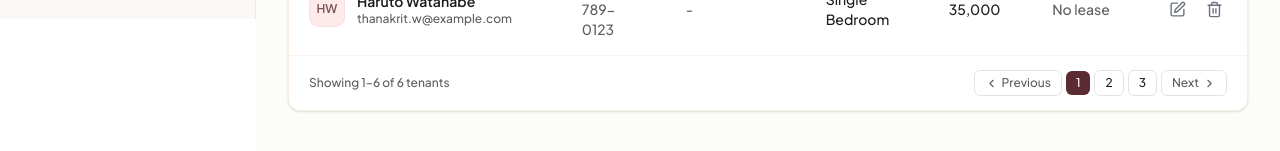
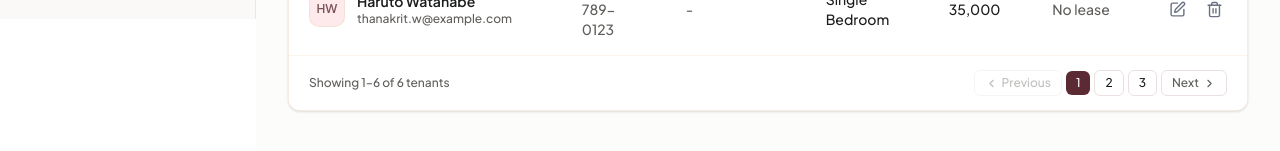
Before and after one commit to MUDST-2026-SakuraSoul-DevOps/MUDST-2026-SakuraSoul, a React (Vite) app in the folder frontend/: page /tenants in a window 1280 px wide. Shown: the part 781-932 px from the top of the page. Built offline with nearby package versions, Linux system fonts and the light colour scheme.

Commit message:
Fix Active status filter to show only active tenants and show No data on empty pages

```diff
--- a/frontend/src/pages/TenantsPage.tsx
+++ b/frontend/src/pages/TenantsPage.tsx
@@ -99,6 +99,8 @@ function buildRows(tenants: Tenant[], leases: Lease[], today: string): TenantRow
   })
 }
 
+const PAGE_SIZE = 10
+
 export default function TenantsPage() {
   const [addOpen, setAddOpen] = useState(false)
   const [editingTenant, setEditingTenant] = useState<TenantRow | null>(null)
@@ -107,6 +109,16 @@ export default function TenantsPage() {
   const [search, setSearch] = useState('')
   const [statusFilter, setStatusFilter] = useState<StatusFilter>('ALL')
   const [currentPage, setCurrentPage] = useState(1)
+
+  function handleSearchChange(val: string) {
+    setSearch(val)
+    setCurrentPage(1)
+  }
+
+  function handleStatusFilterChange(filter: StatusFilter) {
+    setStatusFilter(filter)
+    setCurrentPage(1)
+  }
 
   const directory = useLoader(async () => {
     const [tenants, leases] = await Promise.all([fetchTenants(), fetchLeases()])
@@ -123,16 +135,7 @@ export default function TenantsPage() {
   const filtered = useMemo(() => {
     const query = search.trim().toLowerCase()
     return rows.filter((row) => {
-      if (statusFilter === 'Active' && row.status !== 'ACTIVE') {
-        return false
-      }
-      if (statusFilter === 'Ended' && row.status !== 'ENDED') {
-        return false
-      }
-      if (statusFilter === 'Pending' && row.displayStatus !== 'Pending') {
-        return false
-      }
-      if (statusFilter === 'Overdue' && row.displayStatus !== 'Overdue') {
+      if (statusFilter !== 'ALL' && row.displayStatus !== statusFilter) {
         return false
       }
       if (query === '') {
@@ -146,6 +149,11 @@ export default function TenantsPage() {
       )
     })
   }, [rows, search, statusFilter])
+
+  const paginatedRows = useMemo(() => {
+    const start = (currentPage - 1) * PAGE_SIZE
+    return filtered.slice(start, start + PAGE_SIZE)
+  }, [filtered, currentPage])
 
   return (
     <div className="flex flex-col gap-6">
@@ -171,7 +179,7 @@ export default function TenantsPage() {
           <input
             type="text"
             value={search}
-            onChange={(e) => setSearch(e.target.value)}
+            onChange={(e) => handleSearchChange(e.target.value)}
             placeholder="Search tenants by name or unit..."
             aria-label="Search tenants by name or unit"
             className="w-full bg-transparent pl-7 pr-1 text-sm text-ink outline-none placeholder:text-gray-300"
@@ -182,7 +190,7 @@ export default function TenantsPage() {
             <button
               key={option.id}
               type="button"
-              onClick={() => setStatusFilter(option.id)}
+              onClick={() => handleStatusFilterChange(option.id)}
               aria-pressed={statusFilter === option.id}
               className={`flex items-center gap-1.5 rounded-full px-3.5 py-1.5 text-xs font-medium transition-colors ${
                 statusFilter === option.id
@@ -245,7 +253,14 @@ export default function TenantsPage() {
                 </tr>
               </thead>
               <tbody className="divide-y divide-[rgba(238,217,196,0.3)]">
-                {filtered.map((row) => (
+                {paginatedRows.length === 0 ? (
+                  <tr>
+                    <td colSpan={7} className="px-5 py-12 text-center text-sm font-medium text-ink-muted">
+                      No data
+                    </td>
+                  </tr>
+                ) : (
+                  paginatedRows.map((row) => (
                     <tr key={row.tenant.id} className="hover:bg-[#fcfbf9]/60 transition-colors">
                       {/* TENANT */}
                       <td className="px-5 py-4">
@@ -322,7 +337,8 @@ export default function TenantsPage() {
                         </div>
                       </td>
                     </tr>
-                ))}
+                  ))
+                )}
               </tbody>
             </table>
           )}
@@ -331,13 +347,16 @@ export default function TenantsPage() {
         {rows.length > 0 && (
           <div className="flex flex-col gap-3 border-t border-[rgba(238,217,196,0.3)] bg-white px-5 py-3.5 sm:flex-row sm:items-center sm:justify-between">
             <p className="text-xs text-ink-muted">
-              Showing 1–{filtered.length} of {rows.length} tenants
+              {filtered.length === 0 || paginatedRows.length === 0
+                ? 'Showing 0 tenants'
+                : `Showing ${(currentPage - 1) * PAGE_SIZE + 1}–${Math.min(currentPage * PAGE_SIZE, filtered.length)} of ${filtered.length} tenants`}
             </p>
             <div className="flex items-center gap-1">
               <button
                 type="button"
                 onClick={() => setCurrentPage((p) => Math.max(1, p - 1))}
-                className="flex items-center gap-1 rounded-md border border-[rgba(212,194,195,0.5)] px-2.5 py-1 text-xs text-ink-muted hover:bg-gray-50"
+                disabled={currentPage === 1}
+                className="flex items-center gap-1 rounded-md border border-[rgba(212,194,195,0.5)] px-2.5 py-1 text-xs text-ink-muted hover:bg-gray-50 disabled:opacity-40 disabled:cursor-not-allowed cursor-pointer"
               >
                 <ChevronLeft size={13} />
                 Previous
@@ -347,7 +366,7 @@ export default function TenantsPage() {
                   key={page}
                   type="button"
                   onClick={() => setCurrentPage(page)}
-                  className={`rounded-md px-2.5 py-1 text-xs font-medium ${
+                  className={`rounded-md px-2.5 py-1 text-xs font-medium cursor-pointer transition-colors ${
                     currentPage === page
                       ? 'bg-[#5c2a32] text-white'
                       : 'border border-[rgba(212,194,195,0.5)] text-ink hover:bg-gray-50'
@@ -358,8 +377,9 @@ export default function TenantsPage() {
               ))}
               <button
                 type="button"
-                onClick={() => setCurrentPage((p) => p + 1)}
-                className="flex items-center gap-1 rounded-md border border-[rgba(212,194,195,0.5)] px-2.5 py-1 text-xs text-ink-muted hover:bg-gray-50"
+                onClick={() => setCurrentPage((p) => Math.min(3, p + 1))}
+                disabled={currentPage === 3}
+                className="flex items-center gap-1 rounded-md border border-[rgba(212,194,195,0.5)] px-2.5 py-1 text-xs text-ink-muted hover:bg-gray-50 disabled:opacity-40 disabled:cursor-not-allowed cursor-pointer"
               >
                 Next
                 <ChevronRight size={13} />
```
Also changed, not shown: 1 other file (tests, documents, lock files or other folders). Lines whose indentation alone changed are shown as unchanged.
